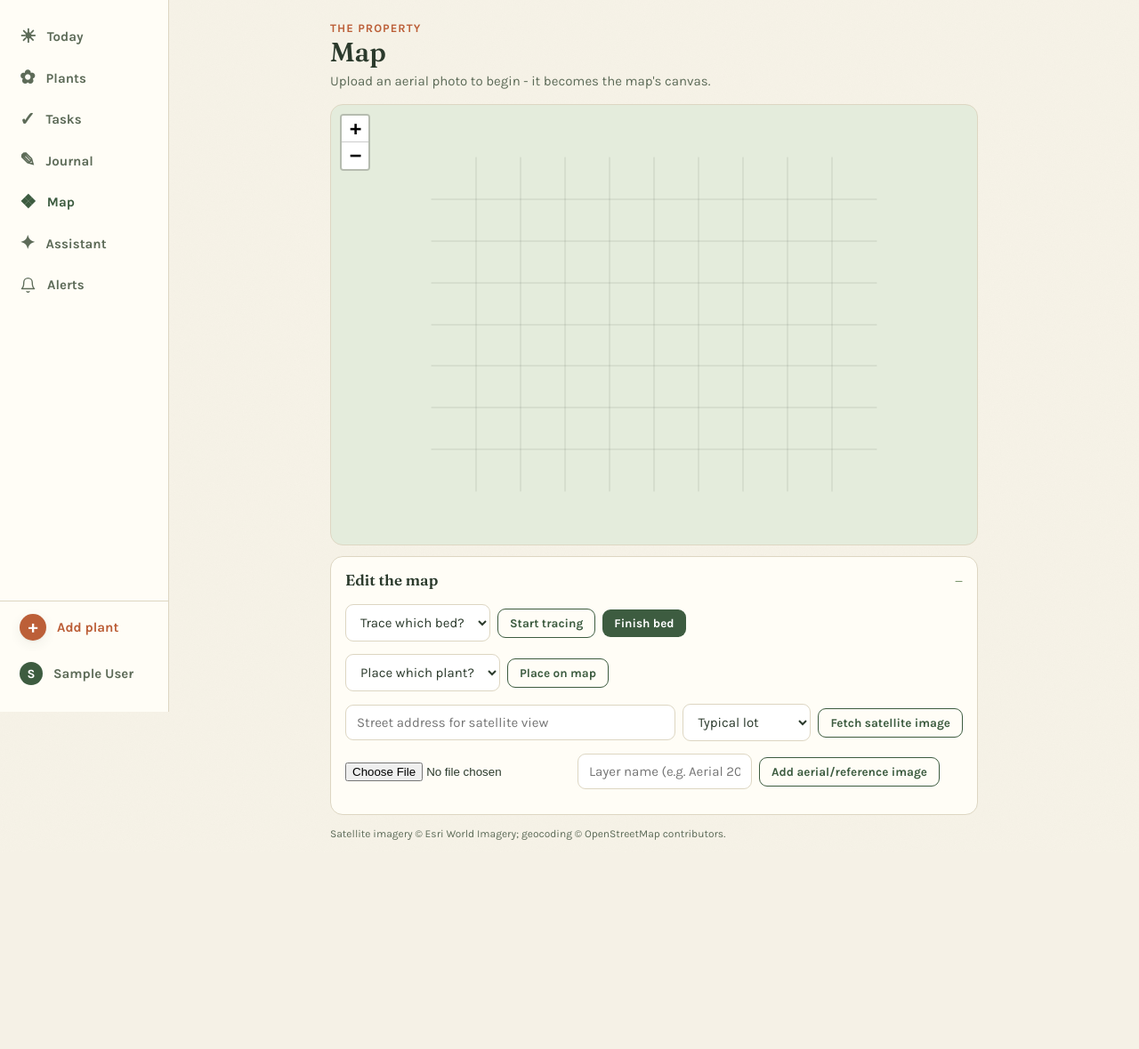
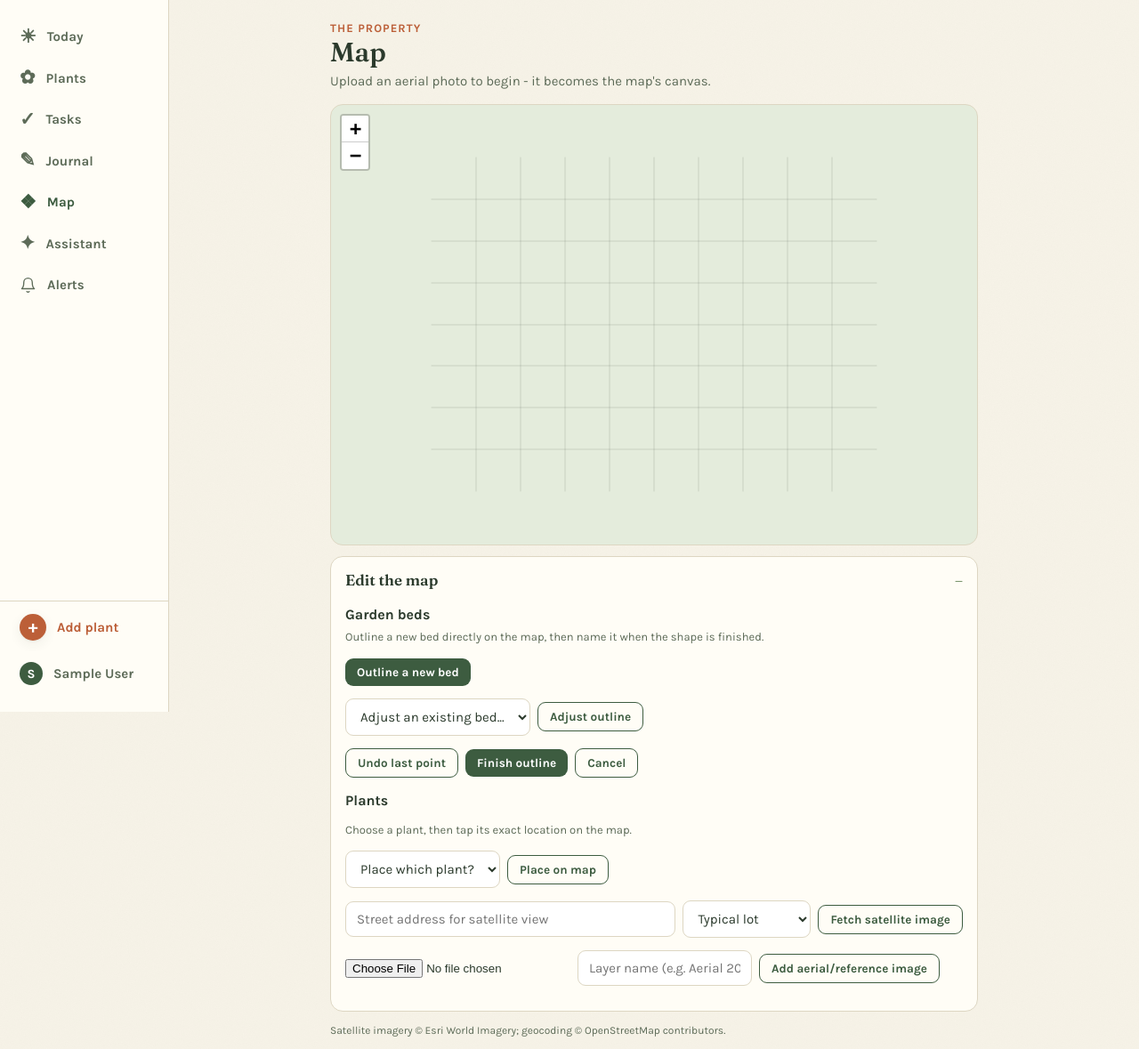
Before and after one commit to mekstromjr/yardwise, a Django app: page /map/ in a window 1280 px wide, after a click on "Edit the map". Shown: the whole page at 89% size. Before the commit the page ends 944 px from the top, so only its background shows below. Run offline with Django 5.2, Linux system fonts and the light colour scheme; the visitor is signed in with stand-in values (Sample User, id 1); data comes from the database, SQL or seed files in the repository; data that the repository does not hold is empty.

Commit message:
feat(map): create beds from traced outlines

```diff
--- a/garden/urls.py
+++ b/garden/urls.py
@@ -35,6 +35,7 @@ urlpatterns = [
     path("plants/<int:pk>/enrich/", views_ai.plant_enrich, name="plant-enrich"),
     path("map/", views_map.map_page, name="map"),
     path("map/data.json", views_map.map_data, name="map-data"),
+    path("map/beds/create/", views_map.bed_create_from_outline, name="map-bed-create"),
     path("map/bed/<int:pk>/boundary/", views_map.bed_boundary, name="map-bed-boundary"),
     path("map/plant/<int:pk>/point/", views_map.plant_point, name="map-plant-point"),
     path("map/layers/upload/", views_map.layer_upload, name="map-layer-upload"),
--- a/garden/views_map.py
+++ b/garden/views_map.py
@@ -3,12 +3,34 @@
 import json
 
 from django.contrib.auth.decorators import login_required
+from django.db import IntegrityError
 from django.http import JsonResponse
 from django.shortcuts import get_object_or_404, redirect, render
 from django.views.decorators.http import require_POST
 
 from .models import Bed, MapLayer, Plant, PlantLocation, PropertyMap
 from .tenancy import garden_for
+
+
+def _boundary_from_payload(payload):
+    """Return a valid polygon boundary or None.
+
+    Map writes share this validation so creating a bed from a new outline and
+    adjusting an existing outline accept exactly the same shape.
+    """
+    boundary = payload.get("boundary")
+    if (
+        not isinstance(boundary, list)
+        or len(boundary) < 3
+        or not all(
+            isinstance(point, list)
+            and len(point) == 2
+            and all(isinstance(value, int | float) for value in point)
+            for point in boundary
+        )
+    ):
+        return None
+    return boundary
 
 
 @login_required
@@ -73,17 +95,59 @@ def bed_boundary(request, pk):
     """Save a traced bed polygon: JSON body {"boundary": [[x,y], ...] | null}."""
     g = garden_for(request)
     bed = get_object_or_404(Bed, pk=pk, garden=g, archived_at__isnull=True)
-    payload = json.loads(request.body)
-    boundary = payload.get("boundary")
-    if boundary is not None and (
-        not isinstance(boundary, list) or len(boundary) < 3
-        or not all(isinstance(p, list) and len(p) == 2 for p in boundary)
-    ):
+    try:
+        payload = json.loads(request.body)
+    except json.JSONDecodeError:
+        return JsonResponse({"error": "That outline could not be read."}, status=400)
+    boundary = _boundary_from_payload(payload)
+    if boundary is None:
         return JsonResponse({"error": "boundary must be [[x,y],...] with 3+ points"}, status=400)
     bed.boundary = boundary
     bed.save(update_fields=["boundary"])
     cells = PropertyMap.get(g).cells_for_polygon(boundary or [])
     return JsonResponse({"ok": True, "cells": cells})
+
+
+@require_POST
+@login_required
+def bed_create_from_outline(request):
+    """Create and name a bed after its polygon has been traced on the map."""
+    g = garden_for(request)
+    try:
+        payload = json.loads(request.body)
+    except json.JSONDecodeError:
+        return JsonResponse({"error": "That outline could not be read."}, status=400)
+
+    name = payload.get("name", "")
+    name = name.strip() if isinstance(name, str) else ""
+    if not name:
+        return JsonResponse({"error": "Give the garden bed a name."}, status=400)
+    if len(name) > Bed._meta.get_field("name").max_length:
+        return JsonResponse({"error": "Keep the bed name under 100 characters."}, status=400)
+    boundary = _boundary_from_payload(payload)
+    if boundary is None:
+        return JsonResponse({"error": "Tap at least three points to outline the bed."}, status=400)
+    if Bed.objects.filter(
+        garden=g, archived_at__isnull=True, name__iexact=name
+    ).exists():
+        return JsonResponse(
+            {"error": "There is already an active bed with that name."}, status=409
+        )
+
+    try:
+        bed = Bed.objects.create(garden=g, name=name, boundary=boundary)
+    except IntegrityError:
+        return JsonResponse(
+            {"error": "There is already an active bed with that name."}, status=409
+        )
+    return JsonResponse(
+        {
+            "ok": True,
+            "bed": {"id": bed.pk, "code": bed.code, "name": bed.name},
+            "cells": PropertyMap.get(g).cells_for_polygon(boundary),
+        },
+        status=201,
+    )
 
 
 @require_POST
--- a/static/js/yardwise-map.js
+++ b/static/js/yardwise-map.js
@@ -8,6 +8,10 @@ function yardwiseMap(opts) {
   const map = L.map(el, { crs: L.CRS.Simple, minZoom: -3, attributionControl: false });
   const state = { data: null, mode: "view", traceBedId: null, tracePts: [],
                   placePlantId: null, markers: {}, bedShapes: {}, traceLayer: null };
+  const traceActions = document.getElementById("trace-actions");
+  const nameForm = document.getElementById("new-bed-name-form");
+  const nameInput = document.getElementById("new-bed-name");
+  const nameError = document.getElementById("new-bed-error");
 
   const toLL = (x, y) => [-y, x];
   const fromLL = (ll) => [ll.lng, -ll.lat];
@@ -25,6 +29,42 @@ function yardwiseMap(opts) {
   }
 
   function setStatus(msg) { document.getElementById("map-status").textContent = msg; }
+
+  function drawTrace() {
+    if (state.traceLayer) state.traceLayer.remove();
+    state.traceLayer = null;
+    if (!state.tracePts.length) return;
+    const points = state.tracePts.map(p => toLL(p[0], p[1]));
+    state.traceLayer = (state.tracePts.length >= 3
+      ? L.polygon(points, { color: "#bc5f38", dashArray: "6 4", fillOpacity: 0.1 })
+      : L.polyline(points, { color: "#bc5f38", dashArray: "6 4", weight: 3 })
+    ).addTo(map);
+  }
+
+  function startTrace(bedId) {
+    state.mode = "trace";
+    state.traceBedId = bedId;
+    state.tracePts = [];
+    drawTrace();
+    nameForm.hidden = true;
+    nameError.hidden = true;
+    traceActions.hidden = false;
+    setStatus(bedId
+      ? "Tap around the bed's edge to draw its new outline"
+      : "Tap around the new bed's edge, then finish the outline");
+  }
+
+  function cancelTrace() {
+    state.mode = "view";
+    state.traceBedId = null;
+    state.tracePts = [];
+    drawTrace();
+    traceActions.hidden = true;
+    nameForm.hidden = true;
+    nameError.hidden = true;
+    nameInput.value = "";
+    setStatus("Tap a bed or marker to identify it.");
+  }
 
   function render(data) {
     state.data = data;
@@ -97,11 +137,8 @@ function yardwiseMap(opts) {
     const [x, y] = fromLL(e.latlng);
     if (state.mode === "trace") {
       state.tracePts.push([Math.round(x), Math.round(y)]);
-      if (state.traceLayer) state.traceLayer.remove();
-      state.traceLayer = L.polygon(state.tracePts.map(p => toLL(p[0], p[1])), {
-        color: "#bc5f38", dashArray: "6 4", fillOpacity: 0.1,
-      }).addTo(map);
-      setStatus(`Tracing: ${state.tracePts.length} points - tap "Finish bed" when done`);
+      drawTrace();
+      setStatus(`Outlining: ${state.tracePts.length} point${state.tracePts.length === 1 ? "" : "s"} - tap "Finish outline" when done`);
     } else if (state.mode === "place") {
       const res = await post(`/map/plant/${state.placePlantId}/point/`, {
         x: Math.round(x), y: Math.round(y),
@@ -112,20 +149,63 @@ function yardwiseMap(opts) {
     }
   });
 
-  document.getElementById("trace-start").addEventListener("click", () => {
+  document.getElementById("trace-new-start").addEventListener("click", () => startTrace(null));
+  document.getElementById("trace-existing-start").addEventListener("click", () => {
     const sel = document.getElementById("trace-bed");
-    if (!sel.value) { setStatus("Pick which bed you're tracing first"); return; }
-    state.mode = "trace"; state.traceBedId = sel.value; state.tracePts = [];
-    setStatus("Tap around the bed's edge on the map");
+    if (!sel.value) { setStatus("Pick the existing bed you want to adjust"); return; }
+    startTrace(sel.value);
   });
   document.getElementById("trace-finish").addEventListener("click", async () => {
     if (state.mode !== "trace" || state.tracePts.length < 3) {
       setStatus("Need at least 3 points"); return;
     }
+    if (!state.traceBedId) {
+      state.mode = "name-bed";
+      traceActions.hidden = true;
+      nameForm.hidden = false;
+      setStatus("Outline ready - give this garden bed a name");
+      nameInput.focus();
+      return;
+    }
     const res = await post(`/map/bed/${state.traceBedId}/boundary/`,
                            { boundary: state.tracePts });
     setStatus(res.ok ? `Saved (cells ${res.cells.join(", ")}). Reloading...` : res.error);
     if (res.ok) setTimeout(() => window.location.reload(), 600);
+  });
+  document.getElementById("trace-undo").addEventListener("click", () => {
+    if (state.mode !== "trace" || !state.tracePts.length) return;
+    state.tracePts.pop();
+    drawTrace();
+    setStatus(state.tracePts.length
+      ? `Outlining: ${state.tracePts.length} point${state.tracePts.length === 1 ? "" : "s"}`
+      : "Tap the first point on the bed's edge");
+  });
+  document.getElementById("trace-cancel").addEventListener("click", cancelTrace);
+  document.getElementById("new-bed-cancel").addEventListener("click", cancelTrace);
+  document.getElementById("new-bed-back").addEventListener("click", () => {
+    state.mode = "trace";
+    nameForm.hidden = true;
+    traceActions.hidden = false;
+    setStatus("Adjust the outline, then finish it again");
+  });
+  nameForm.addEventListener("submit", async (event) => {
+    event.preventDefault();
+    const name = nameInput.value.trim();
+    if (!name) {
+      nameError.textContent = "Give the garden bed a name.";
+      nameError.hidden = false;
+      nameInput.focus();
+      return;
+    }
+    const res = await post("/map/beds/create/", { name, boundary: state.tracePts });
+    if (!res.ok) {
+      nameError.textContent = res.error || "The bed could not be created.";
+      nameError.hidden = false;
+      return;
+    }
+    nameError.hidden = true;
+    setStatus(`Created ${res.bed.name} (${res.bed.code}). Reloading...`);
+    setTimeout(() => { window.location.search = `?bed=${res.bed.id}`; }, 600);
   });
   document.getElementById("place-start").addEventListener("click", () => {
     const sel = document.getElementById("place-plant");
--- a/templates/garden/map/map.html
+++ b/templates/garden/map/map.html
@@ -17,14 +17,42 @@
 <details class="section" style="margin-top:12px">
   <summary>Edit the map</summary>
   <div class="inner">
+    <div class="field">
+      <strong>Garden beds</strong>
+      <div class="help">Outline a new bed directly on the map, then name it when the shape is finished.</div>
+    </div>
+    <div class="field" style="display:flex; gap:8px; flex-wrap:wrap; align-items:center">
+      <button class="btn small" id="trace-new-start" type="button">Outline a new bed</button>
+    </div>
     <div class="field" style="display:flex; gap:8px; flex-wrap:wrap; align-items:center">
       <select id="trace-bed" style="width:auto">
-        <option value="">Trace which bed?</option>
+        <option value="">Adjust an existing bed...</option>
         {% for bed in beds %}<option value="{{ bed.pk }}">{{ bed.name }} ({{ bed.code }})</option>{% endfor %}
       </select>
-      <button class="btn small secondary" id="trace-start" type="button">Start tracing</button>
-      <button class="btn small" id="trace-finish" type="button">Finish bed</button>
+      <button class="btn small secondary" id="trace-existing-start" type="button">Adjust outline</button>
     </div>
+    <div class="field" id="trace-actions" hidden style="display:flex; gap:8px; flex-wrap:wrap; align-items:center">
+      <button class="btn small secondary" id="trace-undo" type="button">Undo last point</button>
+      <button class="btn small" id="trace-finish" type="button">Finish outline</button>
+      <button class="btn small secondary" id="trace-cancel" type="button">Cancel</button>
+    </div>
+    <form class="card" id="new-bed-name-form" hidden style="margin:10px 0">
+      <div class="field">
+        <label for="new-bed-name">Name this garden bed</label>
+        <input id="new-bed-name" name="name" maxlength="100" required
+               placeholder="e.g. Front rose bed" autocomplete="off">
+        <div class="errors" id="new-bed-error" hidden></div>
+      </div>
+      <div style="display:flex; gap:8px; flex-wrap:wrap">
+        <button class="btn small" type="submit">Create bed</button>
+        <button class="btn small secondary" id="new-bed-back" type="button">Adjust outline</button>
+        <button class="btn small secondary" id="new-bed-cancel" type="button">Cancel</button>
+      </div>
+    </form>
+    <div class="field" style="display:flex; gap:8px; flex-wrap:wrap; align-items:center">
+      <strong style="width:100%">Plants</strong>
+      <div class="help" style="width:100%">Choose a plant, then tap its exact location on the map.</div>
+      </div>
     <div class="field" style="display:flex; gap:8px; flex-wrap:wrap; align-items:center">
       <select id="place-plant" style="width:auto">
         <option value="">Place which plant?</option>
```
Also changed, not shown: garden/tests/test_map.py (+52 -0 lines).
